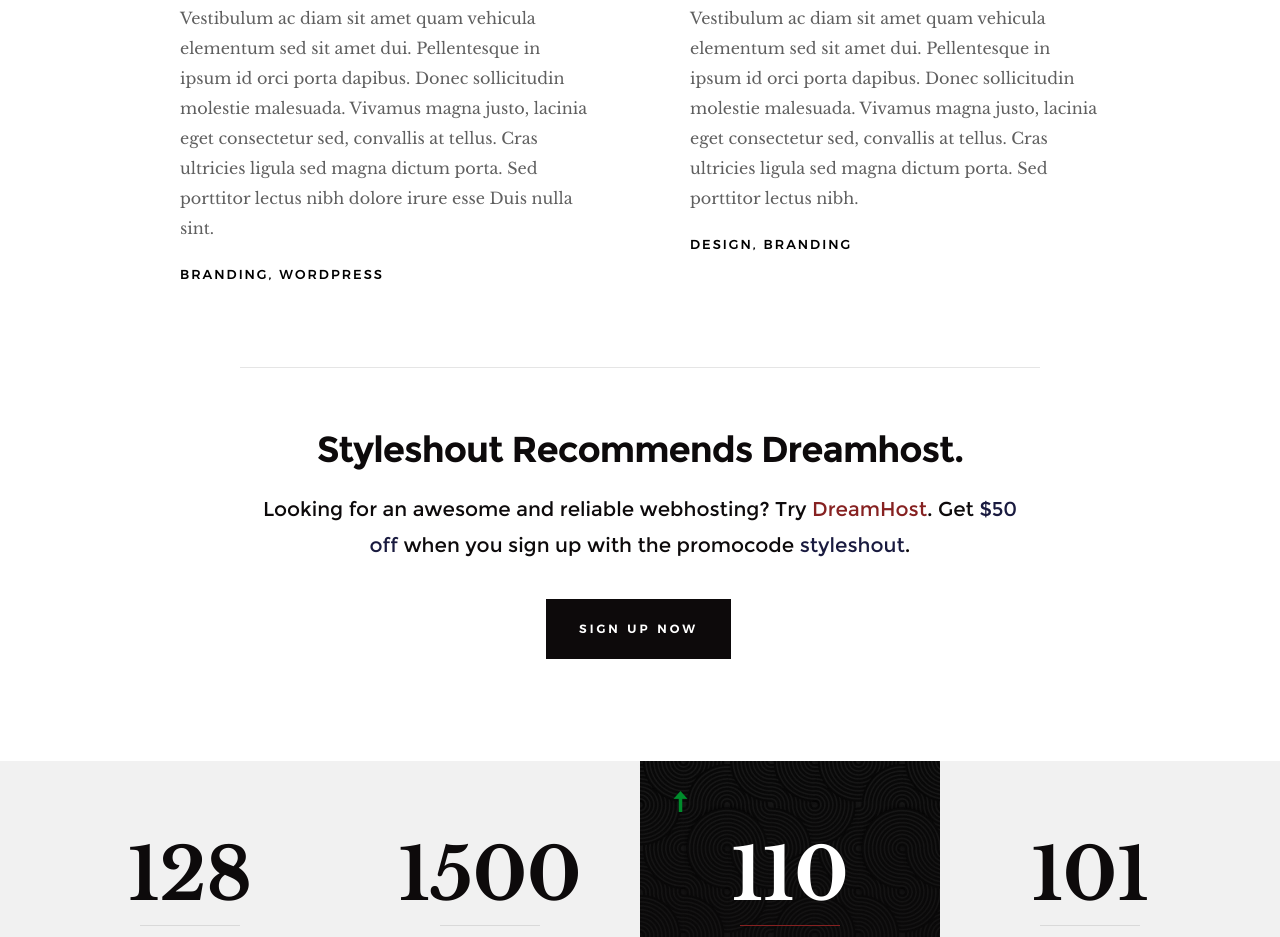
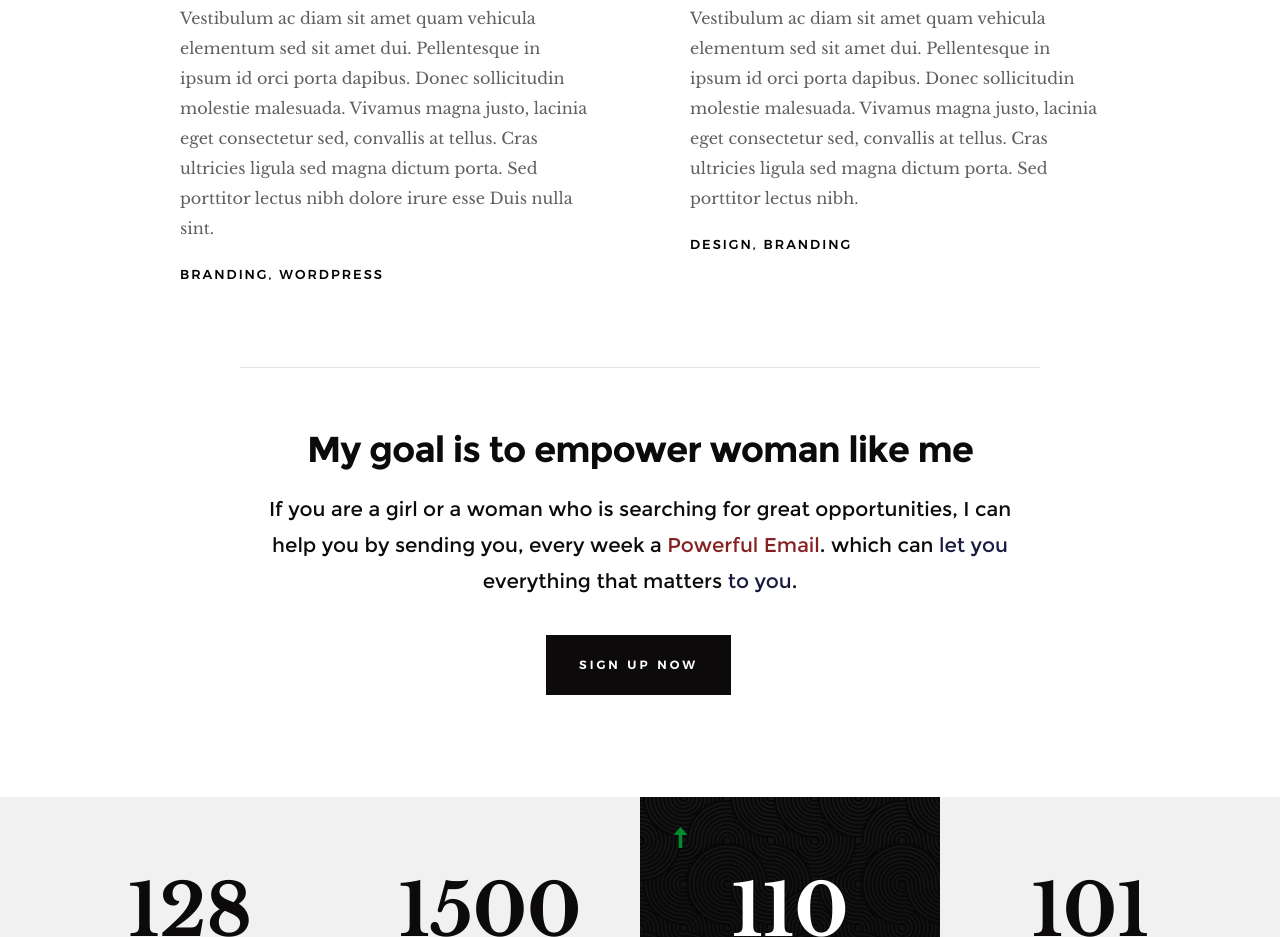
Before and after one commit to SKARABI/SKARABI_FOUNDER_WEBSITE, a plain HTML site: page index.html in a window 1280 px wide. Shown: the part 6305-7242 px from the top of the page. Drawn offline with Linux system fonts and the light colour scheme.

Commit message:
changing a paragraph with a title

```diff
--- a/index.html
+++ b/index.html
@@ -679,11 +679,11 @@
 
             <div class="col-full cta__content">
 
-                <h2 class="h01"><a href="http://www.dreamhost.com/r.cgi?287326|STYLESHOUT">Styleshout Recommends Dreamhost.</a></h2>
+                <h2 class="h01"><a href="http://www.dreamhost.com/r.cgi?287326|STYLESHOUT">My goal is to empower woman like me</a></h2>
 
                 <p class="lead">
-                Looking for an awesome and reliable webhosting? Try <a href="http://www.dreamhost.com/r.cgi?287326|STYLESHOUT">DreamHost</a>.
-                Get <span>$50 off</span> when you sign up with the promocode <span>styleshout</span>.
+                If you are a girl or a woman who is searching for great opportunities, I can help you by sending you, every week a <a href="http://www.dreamhost.com/r.cgi?287326|STYLESHOUT">Powerful Email</a>.
+                which can <span>let you</span> everything that matters <span>to you</span>.
                 </p>
 
                 <div class="cta__action">
@@ -745,7 +745,7 @@
                 <h3>Contact</h3>
                 <h1>Say Hello to me.</h1>
 
-                <p class="lead">I am very pleased to know more about you and to reach new opportunities, I am open to any opportunity that can come in the future,so, feel free to enter the information below.</p>
+                <p class="lead">I am very pleased to know more about you and to reach new opportunities, I am open to any opportunity that can come in the future. So, feel free to enter the information below.</p>
             </div>
         </div>
 
```
